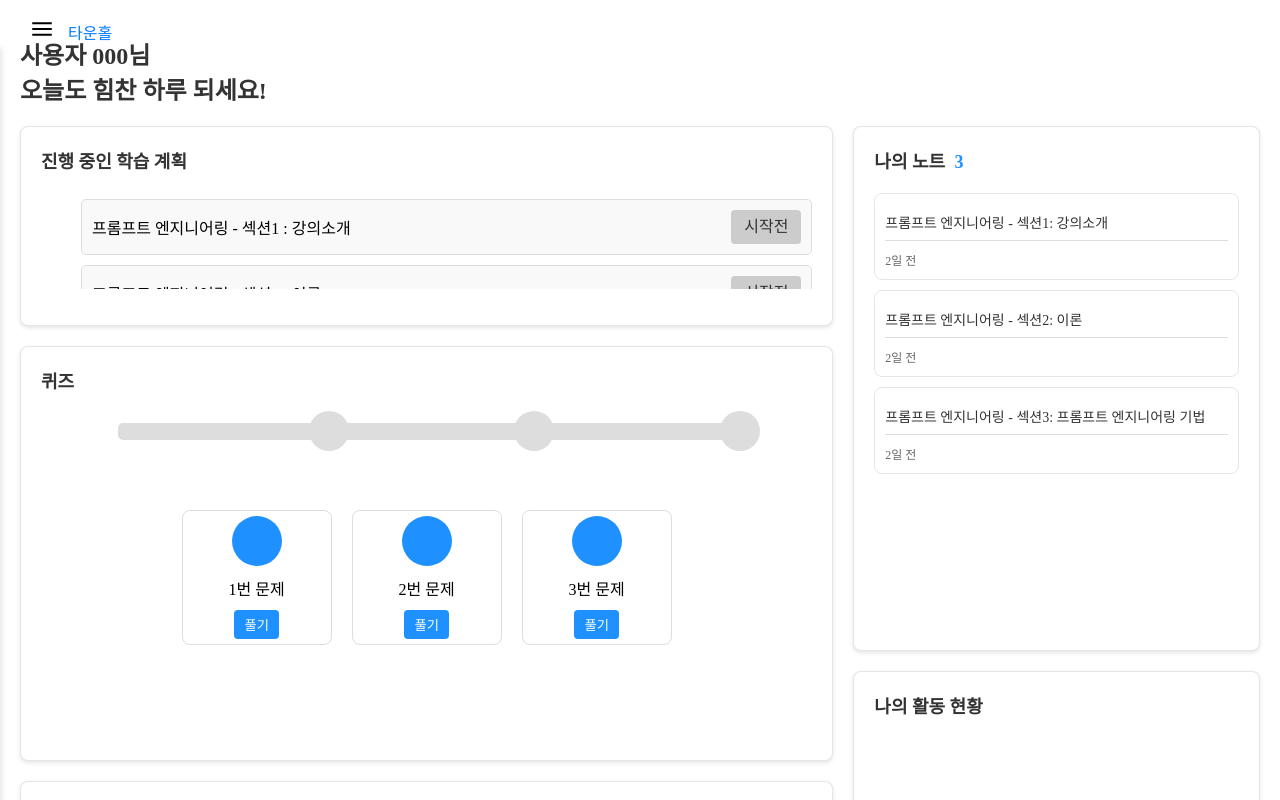
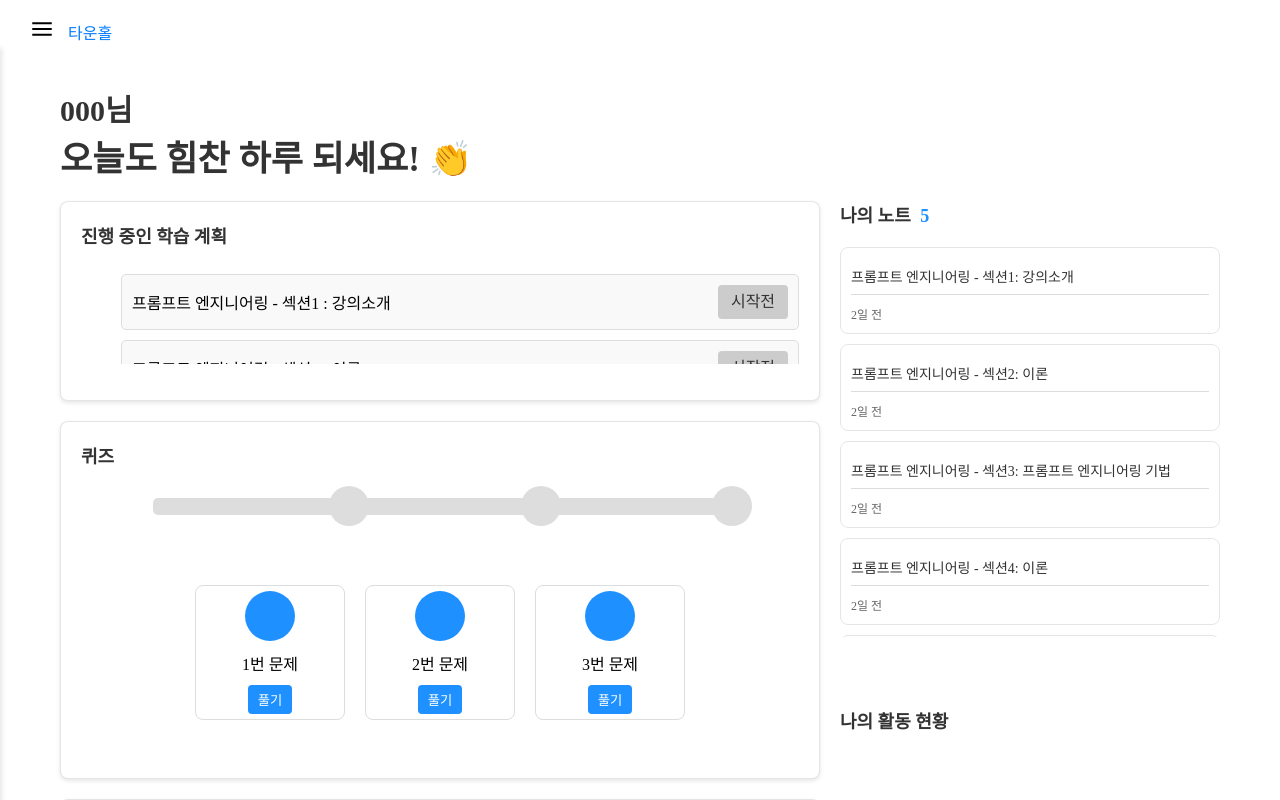
Before and after one commit to Deep-dive-final-project/deepdive-app, a Next.js app: page /dashboard in a window 1280 px wide. Shown: the top 800 px of the page. Built offline with nearby package versions, Linux system fonts and the light colour scheme.

Commit message:
전체적 디자인 약간 조정

```diff
--- a/src/app/(AfterLogin)/campaign/campaign.module.css
+++ b/src/app/(AfterLogin)/campaign/campaign.module.css
@@ -9,8 +9,10 @@
   .header {
     font-size: 28px;
     font-weight: bold;
-    margin-bottom: 20px;
-    text-align: center;
+    margin-bottom: 10px;
+    margin-top: 15px;
+    margin-left: 10px;
+    text-align: left;
   }
 
   .campaignContainer {
@@ -118,7 +120,7 @@
     cursor: pointer;
     transition: background-color 0.3s ease;
     position: absolute;
-    top: 35px;
+    top: 45px;
     right: 35px;
   }
 
--- a/src/app/(AfterLogin)/campaign/page.tsx
+++ b/src/app/(AfterLogin)/campaign/page.tsx
@@ -125,7 +125,7 @@ export default function Campaign() {
 
   return (
     <div className={styles.container}>
-      <div className={styles.header}>학습 계획</div>
+      <div className={styles.header}>Deep Dive Fullstack + GenAI Course</div>
 
       {/* 학습 계획 만들기 버튼 */}
       <button className={styles.createButton} onClick={handleCreateButtonClick}>+ 학습 계획 만들기</button>
--- a/src/app/(AfterLogin)/dashboard/dashboard.module.css
+++ b/src/app/(AfterLogin)/dashboard/dashboard.module.css
@@ -5,13 +5,20 @@
     background-color: #fff;
     height: 150vh;
     box-sizing: border-box;
+    padding: 60px;
   }
 
   .header {
-    font-size: 24px;
+    font-size: 30px;
     font-weight: bold;
     margin-bottom: 20px;
+    margin-top: 10px;
     color: #333;
+  }
+
+  .header i{
+    font-style: normal;
+    font-size: 35px;
   }
 
   .content {
@@ -339,6 +346,11 @@
 }
 
 /* 나의 강의노트 스타일 */
+.noteListContainer{
+    overflow-y: auto;
+    height: 50vh;
+}
+
 .noteList {
     list-style-type: none;
     padding: 0;
@@ -389,6 +401,10 @@
 }
 
 /* 나의 활동 현황 섹션 */
+.activityStatusCard{
+    margin-top: 50px;
+}
+
 .activitySummary {
     display: flex;
     align-items: center;
--- a/src/app/(AfterLogin)/dashboard/page.tsx
+++ b/src/app/(AfterLogin)/dashboard/page.tsx
@@ -49,7 +49,7 @@ export default function Dashboard() {
     return (
         <div className={styles.dashboardContainer}>
         {/* 사용자 인사말 */}
-        <div className={styles.header}>사용자 000님 <br></br> 오늘도 힘찬 하루 되세요!</div>
+        <div className={styles.header}>000님 <br></br> <i>오늘도 힘찬 하루 되세요! 👏</i></div>
 
         {/* 메인 콘텐츠 컨테이너 */}
         <div className={styles.content}>
@@ -153,10 +153,11 @@ export default function Dashboard() {
             {/* 오른쪽 섹션 */}
             <div className={styles.rightContainer}>
                 {/* 나의 최근 강의 노트 목록 */}
-                <div className={`${styles.card} ${styles.notesCard}`}>
+                <div className={`${styles.notesCard}`}>
                     <div className={styles.cardTitle}>
                         나의 노트 <span className={styles.totalNotes}>{plans.length}</span>
                     </div>
+                    <div className={styles.noteListContainer}>
                         {/* 노트 목록 */}
                         <ul className={styles.noteList}>
                             {plans.map((plan, index) => (
@@ -165,15 +166,16 @@ export default function Dashboard() {
                                         {plan.courseName} - {plan.sectionNumber}: {plan.sectionTitle}
                                     </div>
                                     <div className={styles.noteMeta}>
-                                    <span>2일 전</span> {/* 날짜 부분은 예시입니다 */}
+                                        <span>2일 전</span> {/* 날짜 예시 */}
                                     </div>
                                 </li>
                             ))}
                         </ul>
                     </div>
+                </div>
 
                 {/* 나의 활동 현황 */}
-                <div className={`${styles.card} ${styles.activityStatusCard}`}>
+                <div className={`${styles.activityStatusCard}`}>
                     <div className={styles.cardTitle}>나의 활동 현황</div>
                     {/* 나의 활동 현황 내용 */}
                     <div className={styles.activitySummary}>
--- a/src/data/learningPlan.ts
+++ b/src/data/learningPlan.ts
@@ -9,4 +9,6 @@ export interface LearningPlan {
     { courseName: '프롬프트 엔지니어링', sectionNumber: '섹션1', sectionTitle: '강의소개', status: '시작전' },
     { courseName: '프롬프트 엔지니어링', sectionNumber: '섹션2', sectionTitle: '이론', status: '시작전' },
     { courseName: '프롬프트 엔지니어링', sectionNumber: '섹션3', sectionTitle: '프롬프트 엔지니어링 기법', status: '시작전' },
+    { courseName: '프롬프트 엔지니어링', sectionNumber: '섹션4', sectionTitle: '이론', status: '시작전' },
+    { courseName: '프롬프트 엔지니어링', sectionNumber: '섹션5', sectionTitle: '프롬프트 엔지니어링 기법', status: '시작전' },
   ];
```
Lines whose indentation alone changed are shown as unchanged.
